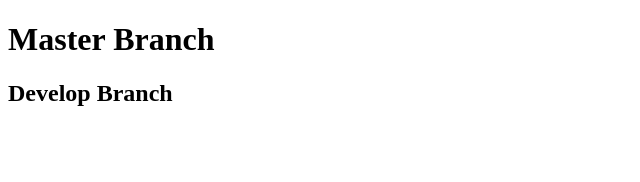
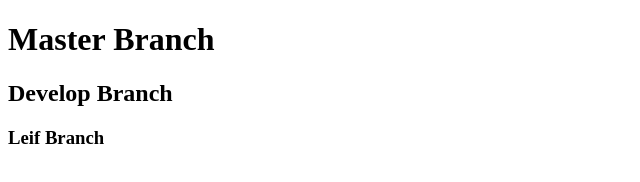
Before and after one commit to Baron251/Team-2, a plain HTML site: page index.html in a window 1280 px wide. Shown: the whole page, without its empty margins (0-640 px from the left). Drawn offline with Linux system fonts and the light colour scheme.

Commit message:
Leif Branch push

```diff
--- a/index.html
+++ b/index.html
@@ -9,5 +9,6 @@
 <body>
     <h1>Master Branch</h1>
     <h2>Develop Branch</h2>
+    <h3>Leif Branch</h3>
 </body>
 </html>
```
